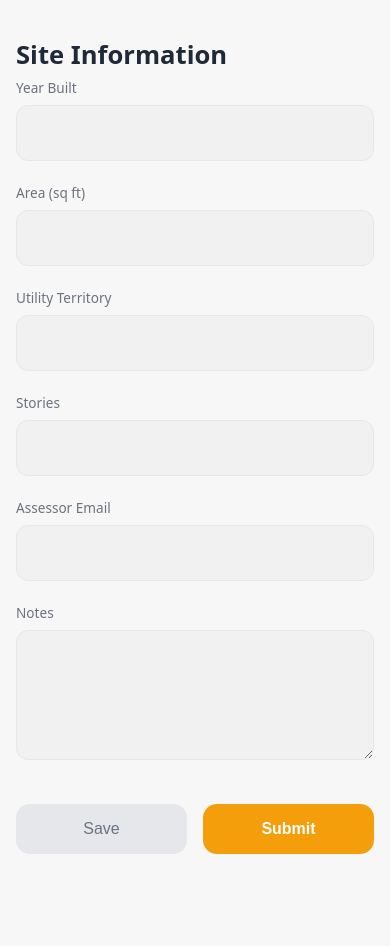
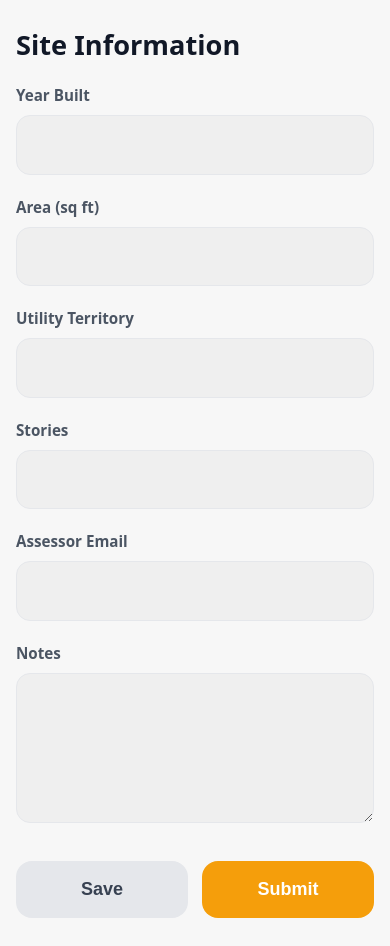
Before and after one commit to Socially-Dystant/site-form, a website: page public/index.html in a window 390 px wide. Before the commit the page ends 886 px from the top, so only its background shows below. Drawn offline with Linux system fonts and the light colour scheme.

Commit message:
mobile update

```diff
--- a/public/index.html
+++ b/public/index.html
@@ -1,6 +1,7 @@
 <!DOCTYPE html>
 <html>
 <head>
+  <meta name="viewport" content="width=device-width, initial-scale=1, viewport-fit=cover">
   <meta charset="UTF-8">
   <title>Site Form</title>
   <link rel="stylesheet" href="/style.css">
--- a/public/style.css
+++ b/public/style.css
@@ -1,90 +1,88 @@
-* {
-  box-sizing: border-box;
+* { box-sizing: border-box; }
+
+html, body {
+  width: 100%;
+  max-width: 100%;
+  overflow-x: hidden;
 }
 
 body {
   font-family: system-ui, -apple-system, BlinkMacSystemFont, sans-serif;
   background: #f7f7f7;
   margin: 0;
-  padding: 20px 16px 32px;
-  color: #1f2937;
+
+  /* Full-width mobile padding */
+  padding: 18px 16px 28px;
+
+  color: #111827;
+  font-size: 18px; /* bump overall scale */
 }
 
-/* Header */
-h1 {
-  font-size: 1.6rem;
-  font-weight: 700;
-  margin-bottom: 6px;
+/* Kill any container constraints on mobile */
+.container, form {
+  width: 100% !important;
+  max-width: 100% !important;
+  margin: 0 !important;
 }
 
-.subtitle {
-  font-size: 0.95rem;
-  color: #6b7280;
-  margin-bottom: 28px;
+/* Title */
+h1 {
+  font-size: 1.7rem;
+  font-weight: 800;
+  margin: 8px 0 22px;
 }
 
-/* Flat form */
-form {
-  width: 100%;
-  background: none;
-  padding: 0;
+/* Labels: readable, spaced */
+label {
+  display: block;
+  font-size: 0.95rem;
+  font-weight: 600;
+  color: #4b5563;
+  margin: 0 0 22px;
 }
 
-/* Label */
-label {
-  display: block;
-  font-size: 0.85rem;
-  font-weight: 500;
-  color: #6b7280;
-  margin-bottom: 22px;
-}
-
-/* Input fields */
+/* Inputs: big, filled */
 input,
 textarea {
   width: 100%;
-  margin-top: 8px;
+  margin-top: 10px;
+
   padding: 18px 16px;
-  font-size: 16px;
-  border-radius: 12px;
+  font-size: 18px;       /* bigger than 16 */
+  line-height: 1.2;
+
+  border-radius: 14px;
   border: 1px solid #e5e7eb;
-  background: #f1f1f1;
+  background: #efefef;
   color: #111827;
-}
-
-/* Placeholder styling */
-input::placeholder,
-textarea::placeholder {
-  color: #9ca3af;
 }
 
 /* Focus state */
 input:focus,
 textarea:focus {
   outline: none;
+  background: #ffffff;
   border-color: #f59e0b;
-  background: #ffffff;
 }
 
 /* Notes */
 textarea {
-  min-height: 130px;
+  min-height: 150px;
   resize: vertical;
 }
 
-/* Actions */
+/* Actions: big, thumb-friendly */
 .actions {
-  margin-top: 40px;
+  margin-top: 34px;
   display: flex;
-  gap: 16px;
+  gap: 14px;
 }
 
-/* Buttons */
 button {
   flex: 1;
-  padding: 16px 0;
-  font-size: 16px;
-  border-radius: 14px;
+  padding: 18px 0;
+  font-size: 18px;
+  border-radius: 16px;
   border: none;
   cursor: pointer;
 }
@@ -92,33 +90,47 @@ button {
 /* Secondary */
 button[type="button"] {
   background: #e5e7eb;
-  color: #6b7280;
+  color: #374151;
+  font-weight: 600;
 }
 
 /* Primary */
 button[type="submit"] {
   background: #f59e0b;
   color: #ffffff;
-  font-weight: 600;
+  font-weight: 800;
 }
 
-/* Resume box */
+/* Resume box layout (full width) */
 #resumeBox {
-  margin-top: 36px;
+  margin-top: 28px;
+}
+
+#resumeBox > div {
+  display: flex;
+  gap: 10px;
 }
 
 #resumeBox input {
   background: #ffffff;
+  font-size: 16px;
+  padding: 16px;
+  border-radius: 12px;
 }
 
-/* Desktop polish */
+/* Desktop: constrain width only on larger screens */
 @media (min-width: 768px) {
   body {
     padding: 48px;
+    font-size: 16px;
   }
 
-  form {
-    max-width: 640px;
-    margin: 0 auto;
+  .container, form {
+    max-width: 720px !important;
+    margin: 0 auto !important;
+  }
+
+  input, textarea, button {
+    font-size: 16px;
   }
 }
```
Also changed, not shown: public/resume.html (+1 -0 lines).
